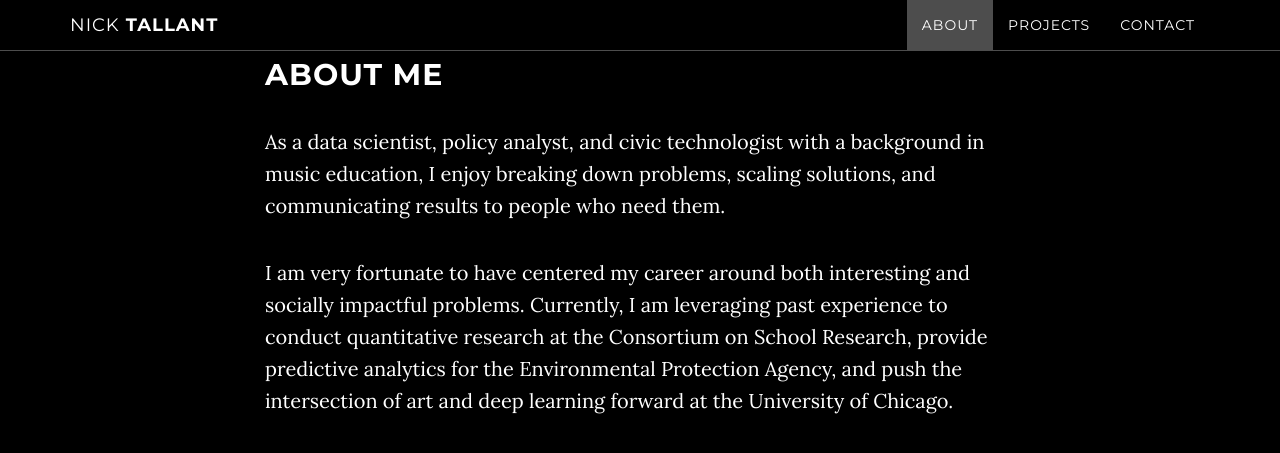
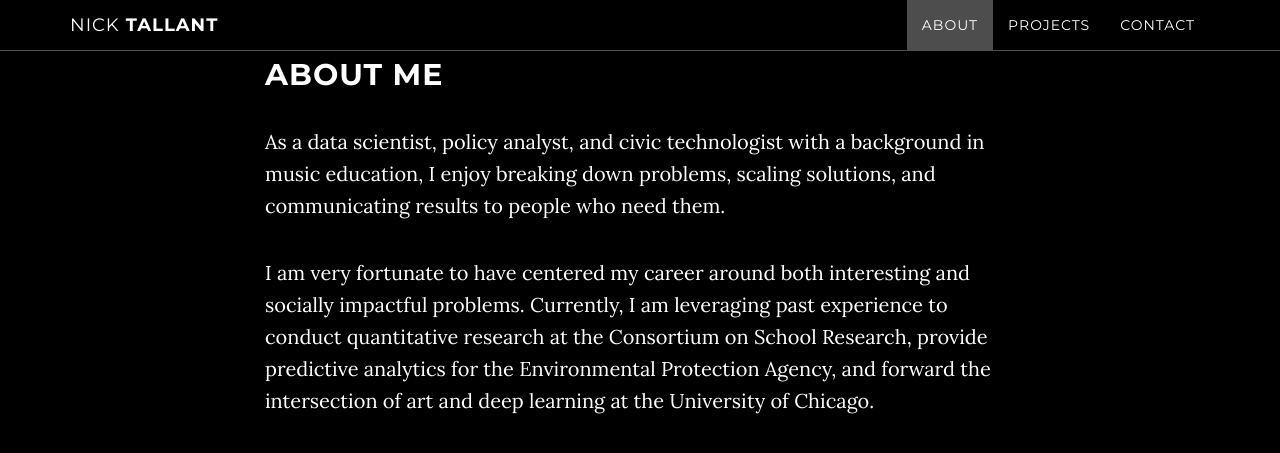
Before and after one commit to ndtallant/ndtallant.github.io, a Jekyll site: the page built from index.html, in a window 1280 px wide and 900 px high, scrolled down 1042 px, cut to the strip 0-648 px from the top of the window. Shown: the top 453 px of the strip. Built offline with Jekyll 4.4.1, drawn with Linux system fonts in a browser that asks for light colours.

```diff
--- a/_includes/about.html
+++ b/_includes/about.html
@@ -4,7 +4,7 @@
             <div class="col-lg-8 col-lg-offset-2">
                 <h2 style="text-center">About Me</h2>
                 <p>As a data scientist, policy analyst, and civic technologist with a background in music education, I enjoy breaking down problems, scaling solutions, and communicating results to people who need them.</p>
-                <p>I am very fortunate to have centered my career around both interesting and socially impactful problems. Currently, I am leveraging past experience to conduct quantitative research at the Consortium on School Research, provide predictive analytics for the Environmental Protection Agency, and push the intersection of art and deep learning forward at the University of Chicago. </p>
+                <p>I am very fortunate to have centered my career around both interesting and socially impactful problems. Currently, I am leveraging past experience to conduct quantitative research at the Consortium on School Research, provide predictive analytics for the Environmental Protection Agency, and forward the intersection of art and deep learning at the University of Chicago. </p>
             </div>
         </div>
     </section>
```
Also changed, not shown: _projects/3_nooksack.md (added, +9 -0 lines), _projects/5_synco.md (added, +10 -0 lines), _projects/synco.md (deleted, +0 -10 lines), _projects/1_gallagher.md (renamed from _projects/gallagher.md), _projects/2_harris.md (renamed from _projects/census.md), _projects/4_school.md (renamed from _projects/school.md), _projects/6_water.md (renamed from _projects/water.md), 1 other file.
